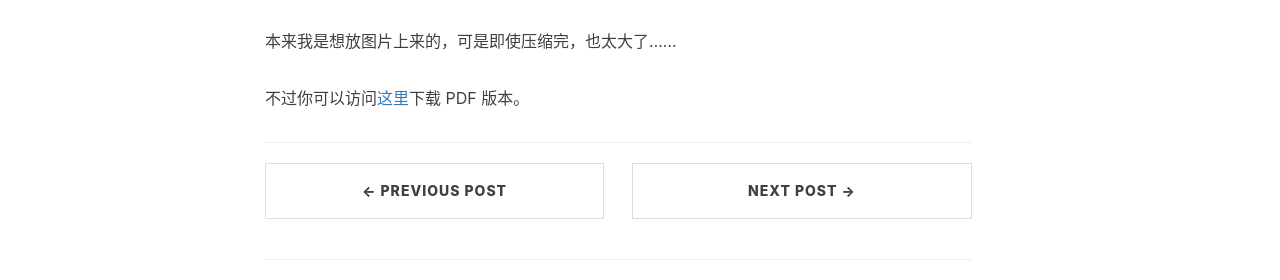
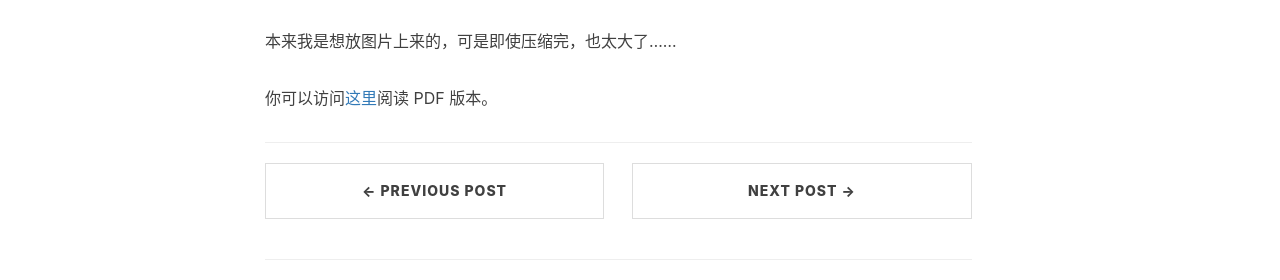
Before and after one commit to echohn/my_jekyll, a Jekyll site: the page built from _posts/2016-05-09-smart-questions-mindmap.md, in a window 1280 px wide. Shown: the part 1400-1680 px from the top of the page. Built offline with Jekyll 4.4.1, drawn with Linux system fonts in a browser that asks for light colours; nearby versions of some CDN libraries; comment, search, counter and statistics services are not loaded.

Commit message:
修改地址为上传到 github 的地址。

```diff
--- a/_posts/2016-05-09-reading-note-of-woa.md
+++ b/_posts/2016-05-09-smart-questions-mindmap.md
@@ -14,4 +14,4 @@ tags: 读书笔记
 
 本来我是想放图片上来的，可是即使压缩完，也太大了……
 
-不过你可以访问[这里](https://dl.dropboxusercontent.com/u/38940390/%E8%AF%BB%E4%B9%A6%E7%AC%94%E8%AE%B0/%E6%8F%90%E9%97%AE%E7%9A%84%E6%99%BA%E6%85%A7.pdf)下载 PDF 版本。
+你可以访问[这里](https://github.com/echohn/smart-questions-mindmap/blob/master/提问的智慧.pdf)阅读 PDF 版本。
```
